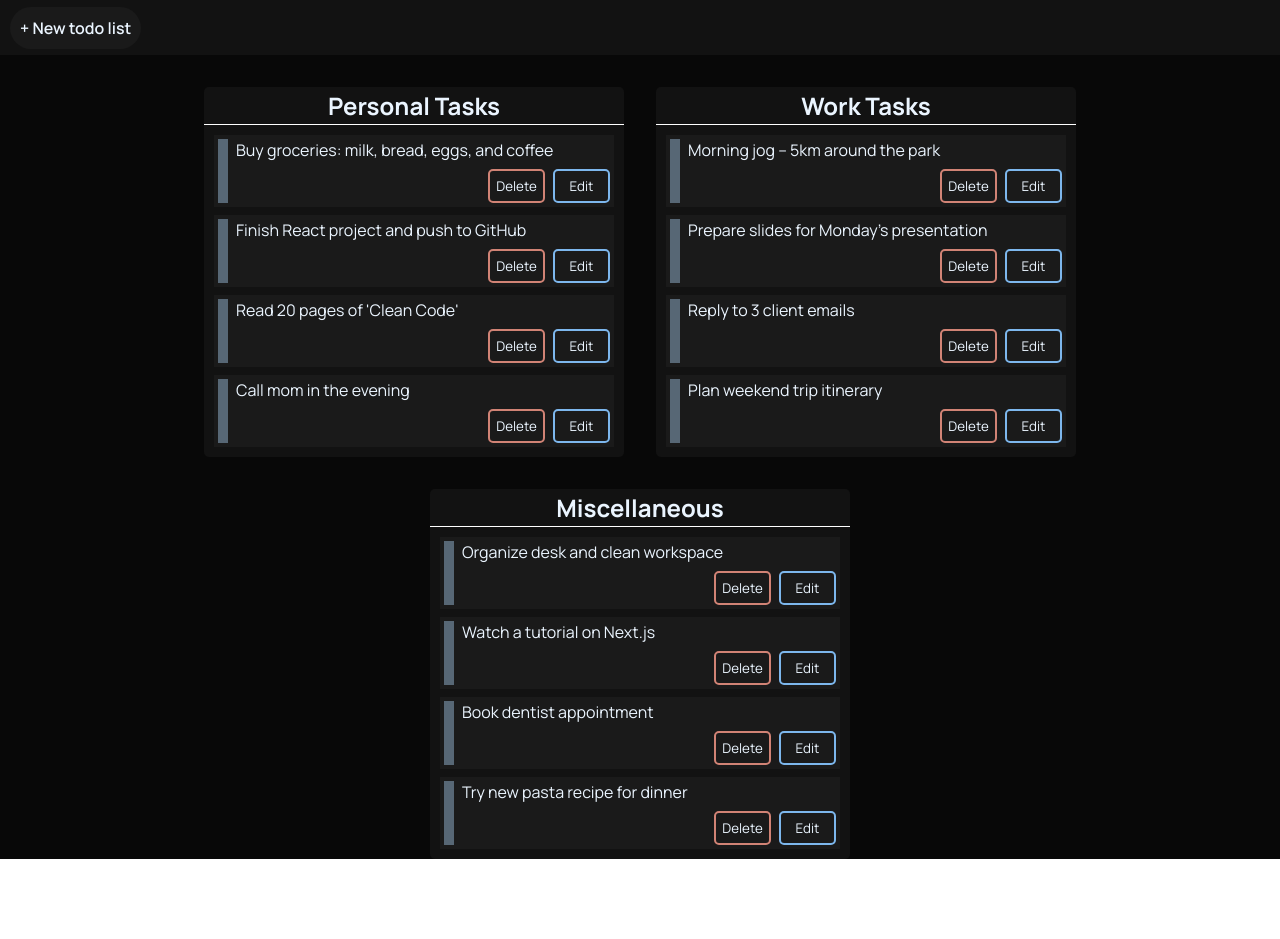
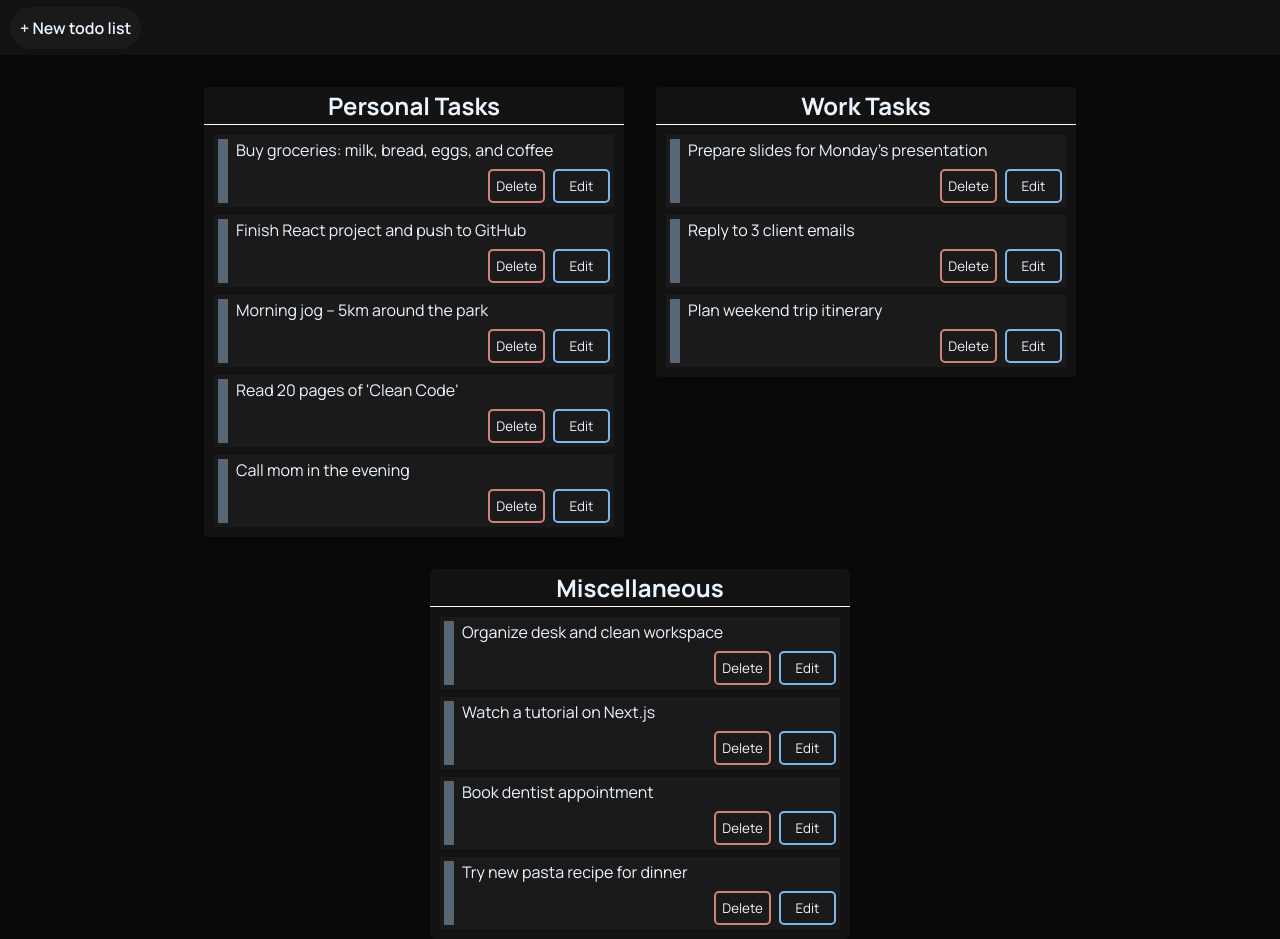
Before and after one commit to Jacket235/todo-list, a React (Create React App) app: page / in a window 1280 px wide. Before the commit the page ends 859 px from the top, so only its background shows below. Built offline with nearby package versions, Linux system fonts and the light colour scheme.

Commit message:
Todo list style changes
Todo lists are only as tall as they have elements in them

```diff
--- a/src/components/toDoList.css
+++ b/src/components/toDoList.css
@@ -1,4 +1,7 @@
 .todo-list {
+    display: flex;
+    flex-direction: column;
+    align-self: flex-start;
     background: var(--bg);
     border-radius: 5px;
     width: 420px;
--- a/src/layout/Main.tsx
+++ b/src/layout/Main.tsx
@@ -5,12 +5,12 @@ export function Main() {
     const tasks1 = [
         "Buy groceries: milk, bread, eggs, and coffee",
         "Finish React project and push to GitHub",
+        "Morning jog – 5km around the park",
         "Read 20 pages of 'Clean Code'",
         "Call mom in the evening"
     ]
 
     const tasks2 = [
-        "Morning jog – 5km around the park",
         "Prepare slides for Monday’s presentation",
         "Reply to 3 client emails",
         "Plan weekend trip itinerary"
```
